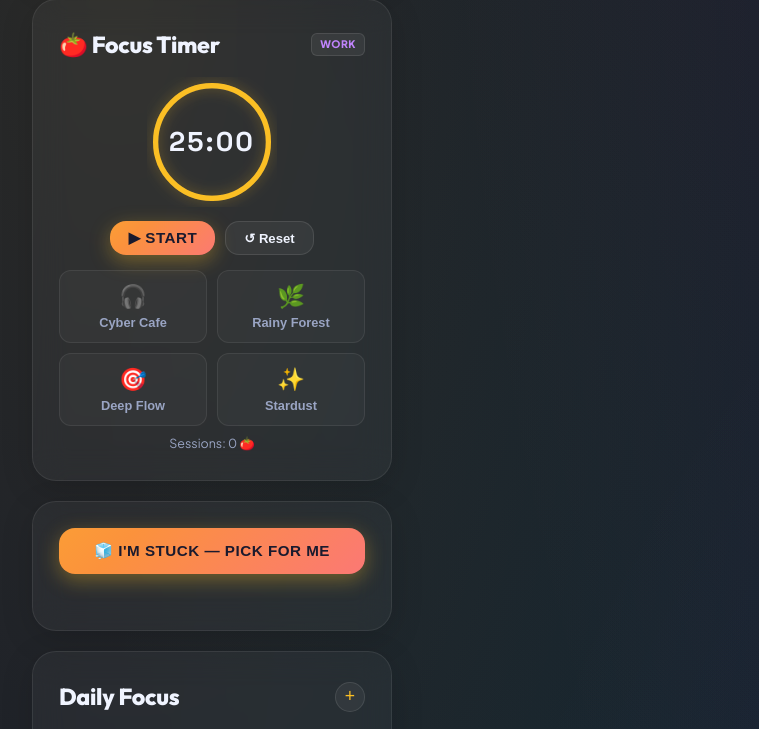
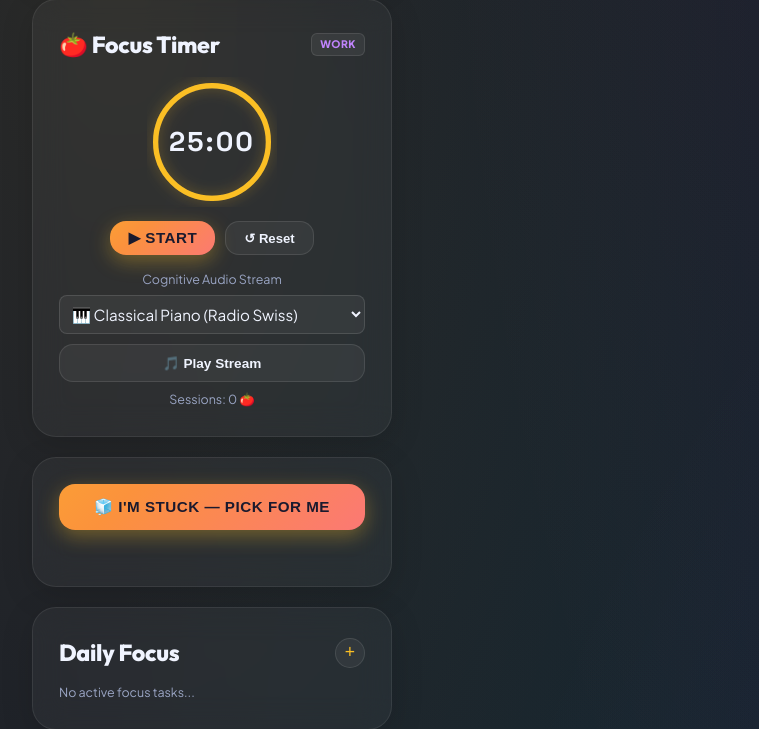
Before and after one commit to dmighty007/habit-forge, a Django app: page / in a window 1280 px wide. Shown: the part 669-1398 px from the top of the page, without its empty margins (8-767 px from the left). Run offline with Django 3.2, Linux system fonts and the light colour scheme; the visitor is signed in with stand-in values (Sample User, id 1); data comes from the database, SQL or seed files in the repository; data that the repository does not hold is empty.

Commit message:
Complete audio UI revamp with 24/7 cognitive web radio streams

```diff
--- a/static/js/main.js
+++ b/static/js/main.js
@@ -71,22 +71,14 @@ class HabitForge {
         this.currentAudioKey = null;
         this.currentAudioGenre = null;
 
-        // Audio Library - High Quality Cognitive/Classical (Piano & Violin)
+        // Audio Library - Extremely Reliable 24/7 HTTPS Streams
         this.AUDIO_LIBRARY = {
-            'lofi': [
-                'https://upload.wikimedia.org/wikipedia/commons/d/df/Debussy_-_Clair_de_Lune_%28played_by_Caio_Paggiaro%29.ogg',
-                'https://upload.wikimedia.org/wikipedia/commons/7/7b/Chopin_-_Nocturne_Op_9_No_2_E_Flat_Major.ogg'
-            ],
-            'nature': [
-                'https://upload.wikimedia.org/wikipedia/commons/2/23/Beethoven_Moonlight_1st_movement.ogg'
-            ],
-            'focus': [
-                'https://upload.wikimedia.org/wikipedia/commons/e/ea/Vivaldi_-_Spring_mvt_1_Allegro_-_John_Harrison_violin.ogg',
-                'https://upload.wikimedia.org/wikipedia/commons/e/e0/JS_Bach_-_Cello_Suite_1_-_i_prelude.ogg'
-            ],
-            'celestial': [
-                'https://upload.wikimedia.org/wikipedia/commons/4/4b/Satie_-_Gymnopedie_No_1_-_Kevin_MacLeod.ogg'
-            ]
+            'piano': 'https://stream.srg-ssr.ch/m/rsc_de/mp3_128',
+            'violin': 'https://strm112.1.fm/baroque_mobile_mp3',
+            'classical': 'https://strm112.1.fm/classical_mobile_mp3',
+            'lofi': 'https://streams.ilovemusic.de/iloveradio17.mp3',
+            'ambient': 'https://ice1.somafm.com/spacestation-128-mp3',
+            'drone': 'https://ice1.somafm.com/dronezone-128-mp3'
         };
 
         // Inject Toast styles
@@ -389,46 +381,27 @@ class HabitForge {
 
     // ─── AMBIENT AUDIO ───
     toggleAudio(genre) {
-        // Toggle biome selection (does NOT play — that happens on timer start)
-        if (this.currentAudioGenre === genre) {
-            // Deselect
-            this.currentAudioGenre = null;
-            if (this.currentAudio) {
-                this.currentAudio.pause();
-                this.currentAudio = null;
-            }
+        if (this.currentAudio && this.currentAudioGenre === genre && !this.currentAudio.paused) {
+            this.currentAudio.pause();
+            document.getElementById('toggle-audio-btn').textContent = '🎵 Play Stream';
         } else {
-            // Select new genre
             this.currentAudioGenre = genre;
-            // If timer is already running, switch audio immediately
-            if (this.timerRunning) {
-                this.playAudioForGenre(genre);
-            }
+            this.playAudioForGenre(genre);
+            const btn = document.getElementById('toggle-audio-btn');
+            if (btn) btn.textContent = '⏸ Pause Stream';
         }
-
-        document.querySelectorAll('.biome-btn').forEach(btn => {
-            btn.classList.toggle('active', btn.dataset.audio === this.currentAudioGenre);
-        });
     }
 
     playAudioForGenre(genre) {
         if (this.currentAudio) this.currentAudio.pause();
 
-        const tracks = this.AUDIO_LIBRARY[genre] || this.AUDIO_LIBRARY['focus'];
-        let randomTrack;
+        const streamUrl = this.AUDIO_LIBRARY[genre] || this.AUDIO_LIBRARY['lofi'];
 
-        if (tracks.length > 1) {
-            do {
-                randomTrack = tracks[Math.floor(Math.random() * tracks.length)];
-            } while (randomTrack === this.lastPlayedTrack);
-        } else {
-            randomTrack = tracks[0];
-        }
-
-        this.lastPlayedTrack = randomTrack;
-        this.currentAudio = new Audio(randomTrack);
-        this.currentAudio.loop = true;
-        this.currentAudio.play().catch(e => console.warn("Audio playback blocked:", e));
+        this.currentAudio = new Audio(streamUrl);
+        this.currentAudio.play().catch(e => {
+            console.warn("Audio playback blocked/failed:", e);
+            this.showToast('Audio blocked by browser. Please interact with the page first.', 'error');
+        });
 
         if (window.particles) {
             window.particles.burst(window.innerWidth / 2, window.innerHeight / 2, 'var(--sun)');
@@ -523,8 +496,14 @@ class HabitForge {
         document.getElementById('brain-dump')?.addEventListener('input', () => this.saveBrainDump());
 
         // Audio controls
-        document.querySelectorAll('.biome-btn').forEach(btn => {
-            btn.addEventListener('click', () => this.toggleAudio(btn.dataset.audio));
+        document.getElementById('toggle-audio-btn')?.addEventListener('click', () => {
+            const genre = document.getElementById('audio-genre-select').value;
+            this.toggleAudio(genre);
+        });
+        document.getElementById('audio-genre-select')?.addEventListener('change', (e) => {
+            if (this.currentAudio && !this.currentAudio.paused) {
+                this.playAudioForGenre(e.target.value); // switch immediately
+            }
         });
 
         // Gratitude / Water logic
--- a/templates/habit_forge/index.html
+++ b/templates/habit_forge/index.html
@@ -87,23 +87,17 @@
                         <button id="timer-start" class="primary-btn">▶ Start</button>
                         <button id="timer-reset" class="secondary-btn">↺ Reset</button>
                     </div>
-                    <div class="audio-biome-grid">
-                        <button class="biome-btn" data-audio="lofi">
-                            <span class="biome-icon">🎧</span>
-                            <span>Cyber Cafe</span>
-                        </button>
-                        <button class="biome-btn" data-audio="nature">
-                            <span class="biome-icon">🌿</span>
-                            <span>Rainy Forest</span>
-                        </button>
-                        <button class="biome-btn" data-audio="focus">
-                            <span class="biome-icon">🎯</span>
-                            <span>Deep Flow</span>
-                        </button>
-                        <button class="biome-btn" data-audio="celestial">
-                            <span class="biome-icon">✨</span>
-                            <span>Stardust</span>
-                        </button>
+                    <div class="audio-control-panel" style="margin-top: 15px;">
+                        <label class="muted small" style="display:block; margin-bottom: 5px;">Cognitive Audio Stream</label>
+                        <select id="audio-genre-select" class="full-width" style="margin-bottom: 10px; background: rgba(255,255,255,0.05); color: var(--text); border: 1px solid var(--glass-border); border-radius: 8px; padding: 8px;">
+                            <option value="piano">🎹 Classical Piano (Radio Swiss)</option>
+                            <option value="violin">🎻 Baroque & Violins (1.FM)</option>
+                            <option value="classical">🎼 Classic Mix (1.FM)</option>
+                            <option value="lofi">🎧 Lofi Chill Beats</option>
+                            <option value="ambient">🌌 Space Station Ambient (SomaFM)</option>
+                            <option value="drone">🧘 Deep Focus Drone (SomaFM)</option>
+                        </select>
+                        <button id="toggle-audio-btn" class="secondary-btn full-width">🎵 Play Stream</button>
                     </div>
                     <p id="timer-sessions" class="muted small" style="text-align:center;margin-top:8px;">Sessions: 0 🍅</p>
                 </section>
```
